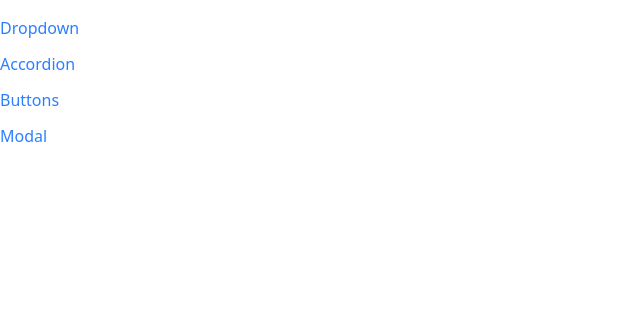
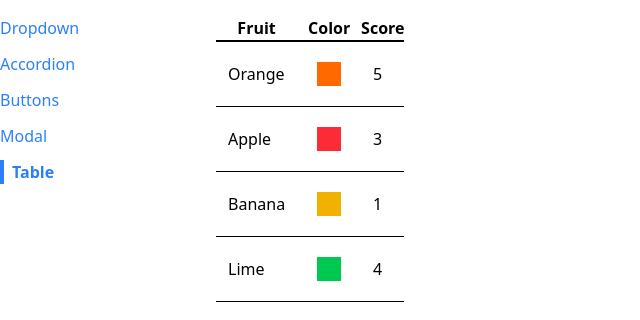
Before and after one commit to Alejandro-Munoz/reusable-components, a React app: page /table in a window 1280 px wide. Shown: the top 320 px of the page, without its empty margins (0-640 px from the left). Built offline with nearby package versions, Linux system fonts and the light colour scheme; the HTML template or start-up script is replaced by a standard one.

Commit message:
table comp init

```diff
--- a/src/App.js
+++ b/src/App.js
@@ -4,6 +4,7 @@
 import Sidebar from './components/Sidebar'
 import ButtonPage from './pages/ButtonPage'
 import ModalPage from './pages/ModalPage'
+import TablePage from './pages/TablePage'
 
 function App() {
   return <div className='container mx-auto grid grid-cols-6 gap-4 mt-4'>
@@ -21,6 +22,9 @@
       <Route path='/modal'>
         <ModalPage />
       </Route>
+      <Route path='/table'>
+        <TablePage />
+      </Route>
     </div>
     </div>
 }
--- a/src/components/Sidebar.js
+++ b/src/components/Sidebar.js
@@ -6,6 +6,7 @@
     { label: "Accordion", path: '/accordion' },
     { label: "Buttons", path: '/buttons' },
     { label: "Modal", path: '/modal' },
+    { label: "Table", path: '/table' },
   ]
 
   const renderedLinks = links.map((link)=> {
--- /dev/null
+++ b/src/components/Table.js
@@ -0,0 +1,26 @@
+function Table({data}) {
+
+  const renderedRows = data.map((fruit)=> {
+    return (
+      <tr className="border-b" key={fruit.name}>
+        <td className="p-3">{fruit.name}</td>
+        <td className="p-3"><div className={`p-3 m-2 ${fruit.color}`}></div></td>
+        <td className="p-3">{fruit.score}</td>
+      </tr>
+    )
+  })
+  return (
+    <table className="table-auto border-spacing-2">
+      <thead>
+        <tr className="border-b-2">
+          <th>Fruit</th>
+          <th>Color</th>
+          <th>Score</th>
+        </tr>
+      </thead>
+      <tbody>{renderedRows}</tbody>
+    </table>
+  )
+}
+
+export default Table;
--- /dev/null
+++ b/src/pages/TablePage.js
@@ -0,0 +1,16 @@
+import Table from "../components/Table";
+
+function TablePage() {
+  const data = [
+    {name: 'Orange', color: 'bg-orange-500', score: 5 },
+    {name: 'Apple', color: 'bg-red-500', score: 3 },
+    {name: 'Banana', color: 'bg-yellow-500', score: 1 },
+    {name: 'Lime', color: 'bg-green-500', score: 4 }
+  ]
+
+  return <div>
+    <Table data={data} />
+  </div>
+}
+
+export default TablePage;
```
